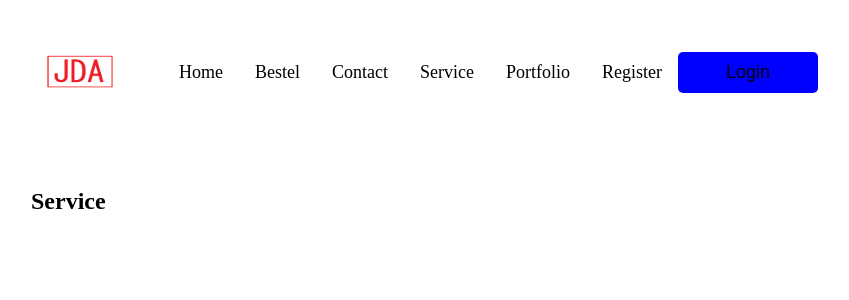
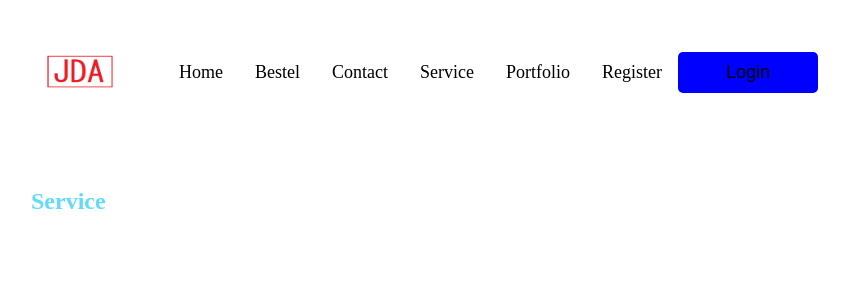
Before and after one commit to darksos34/handbook, a React (Create React App) app: page /service in a window 1280 px wide. Shown: the top 300 px of the page, without its empty margins (73-922 px from the left). Built offline with nearby package versions, Linux system fonts and the light colour scheme.

Commit message:
Add color to title header

```diff
--- a/src/components/nav/NavStyle.css
+++ b/src/components/nav/NavStyle.css
@@ -91,12 +91,16 @@
 .nav-menu-wrapper-button {
     display: none;
 }
+.pages
 
 @media screen and (max-width: 1050px) {
     .links-wrapper {
         display: none;
     }
     .nav-menu {
+        display: flex;
+    }
+    .pages {
         display: flex;
     }
 }
--- a/src/components/pages/Bestel.js
+++ b/src/components/pages/Bestel.js
@@ -5,9 +5,11 @@ export default function Bestel (){
 
     return (
         <div className="container">
+            <div className="header-title">
             <nav>
                 <h1>Bestel</h1>
             </nav>
         </div>
+        </div>
     )
 }
--- a/src/components/pages/Contact.js
+++ b/src/components/pages/Contact.js
@@ -5,9 +5,11 @@ export default function Contact (){
 
     return (
         <div className="container">
+            <div className="header-title">
             <nav>
                 <h1>Contact</h1>
             </nav>
+            </div>
         </div>
     )
 }
--- a/src/components/pages/Home.js
+++ b/src/components/pages/Home.js
@@ -6,9 +6,11 @@ export default function Home (){
 
     return (
         <div className="container">
-            <nav>
-                <h1>Home</h1>
-            </nav>
+            <div className="header-title">
+                <nav>
+                    <h1>Home</h1>
+                </nav>
+            </div>
         </div>
     )
 }
--- a/src/components/pages/Pages.css
+++ b/src/components/pages/Pages.css
@@ -0,0 +1,3 @@
+.header-title{
+    color: #61dafb;
+}
--- a/src/components/pages/Portfolio.js
+++ b/src/components/pages/Portfolio.js
@@ -6,9 +6,11 @@ export default function Portfolio (){
 
     return (
         <div className="container">
+            <div className="header-title">
             <nav>
                 <h1>Portfolio</h1>
             </nav>
+            </div>
         </div>
     )
 }
--- a/src/components/pages/Service.js
+++ b/src/components/pages/Service.js
@@ -5,11 +5,11 @@ export default function Service (){
 
     return (
         <div className="container">
-            <div className="service-page">
+                <div className="header-title">
                 <nav>
                     <h1>Service</h1>
                 </nav>
-            </div>
+                </div>
         </div>
     )
 }
```
Also changed, not shown: src/components/pages/Login.js (indentation only).
